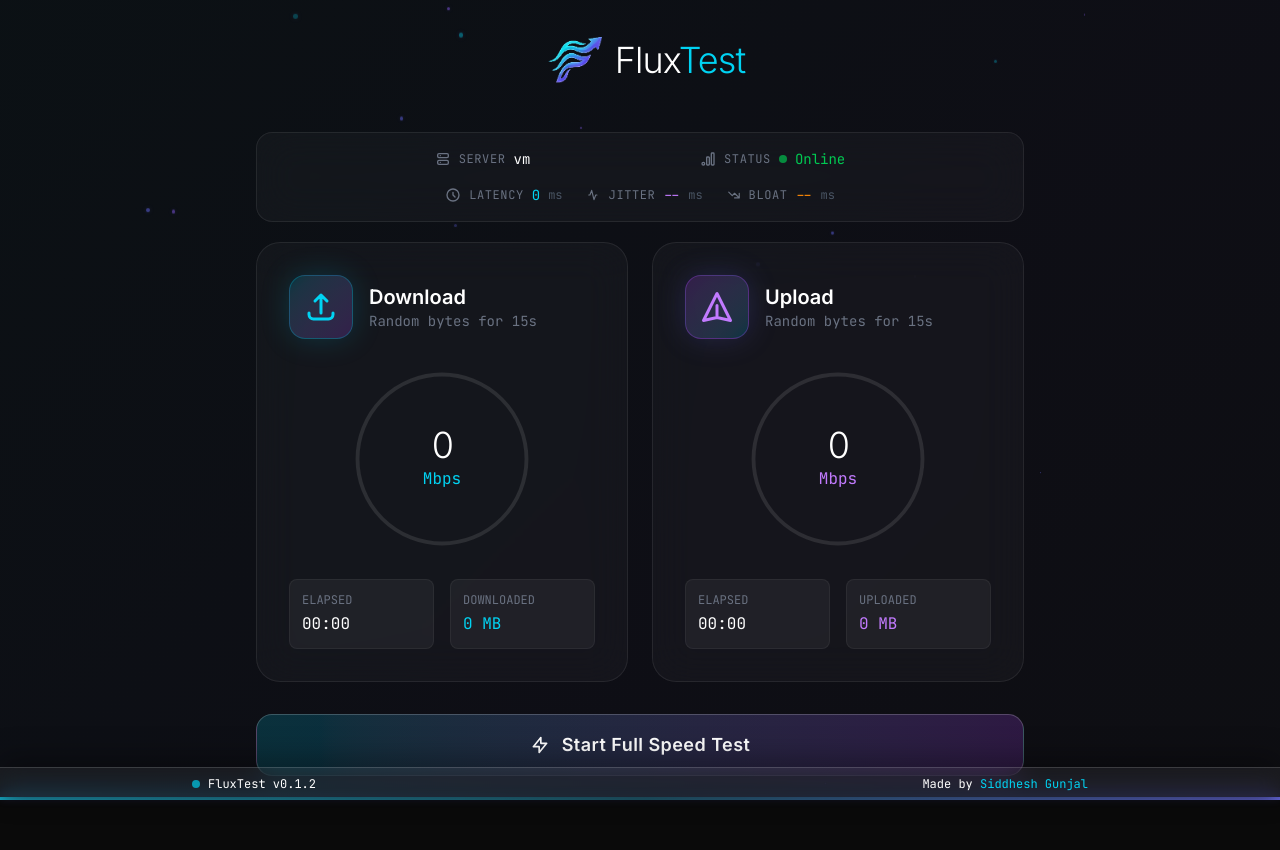
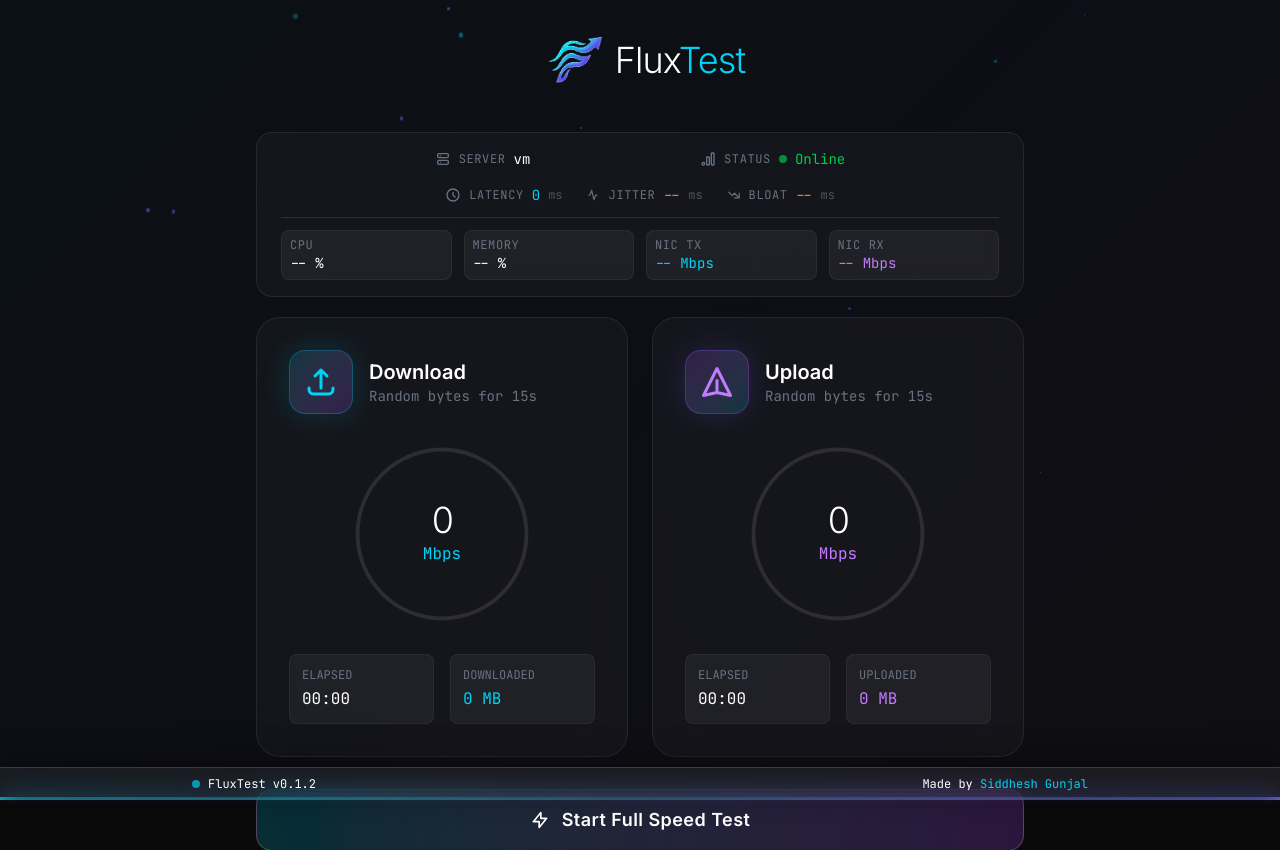
Before and after one commit to siddheshgunjal/flux-test, a Flask app: page / in a window 1280 px wide. Shown: the top 850 px of the page. Before the commit the page ends 800 px from the top, so only its background shows below. Run offline with Flask 3, Linux system fonts and the light colour scheme; style sheets or scripts are compiled from the project's sources; some web fonts are replaced.

Commit message:
new: add CPU, Memory, and Network statistics display to the main interface

```diff
--- a/templates/index.html
+++ b/templates/index.html
@@ -80,6 +80,25 @@
                         <span class="text-[14px] sm:text-xs text-gray-500 font-mono uppercase tracking-wider">Bloat</span>
                         <span id="bloat-value" class="text-[14px] sm:text-sm font-mono text-orange-400">--</span>
                         <span class="text-[14px] sm:text-xs text-gray-600 font-mono">ms</span>
+                    </div>
+                </div>
+
+                <div class="mt-2 sm:mt-3 pt-2 sm:pt-3 border-t border-white/10 grid grid-cols-2 sm:grid-cols-4 gap-1.5 sm:gap-3">
+                    <div class="bg-white/5 rounded-lg px-2 py-1.5 border border-white/5">
+                        <div class="text-[10px] sm:text-xs text-gray-500 font-mono uppercase tracking-wider">CPU</div>
+                        <div id="stat-cpu" class="text-[12px] sm:text-sm font-mono text-white">-- %</div>
+                    </div>
+                    <div class="bg-white/5 rounded-lg px-2 py-1.5 border border-white/5">
+                        <div class="text-[10px] sm:text-xs text-gray-500 font-mono uppercase tracking-wider">Memory</div>
+                        <div id="stat-mem" class="text-[12px] sm:text-sm font-mono text-white">-- %</div>
+                    </div>
+                    <div class="bg-white/5 rounded-lg px-2 py-1.5 border border-white/5">
+                        <div class="text-[10px] sm:text-xs text-gray-500 font-mono uppercase tracking-wider">NIC TX</div>
+                        <div id="stat-net-tx" class="text-[12px] sm:text-sm font-mono text-cyan-400">-- Mbps</div>
+                    </div>
+                    <div class="bg-white/5 rounded-lg px-2 py-1.5 border border-white/5">
+                        <div class="text-[10px] sm:text-xs text-gray-500 font-mono uppercase tracking-wider">NIC RX</div>
+                        <div id="stat-net-rx" class="text-[12px] sm:text-sm font-mono text-purple-400">-- Mbps</div>
                     </div>
                 </div>
             </div>
```
